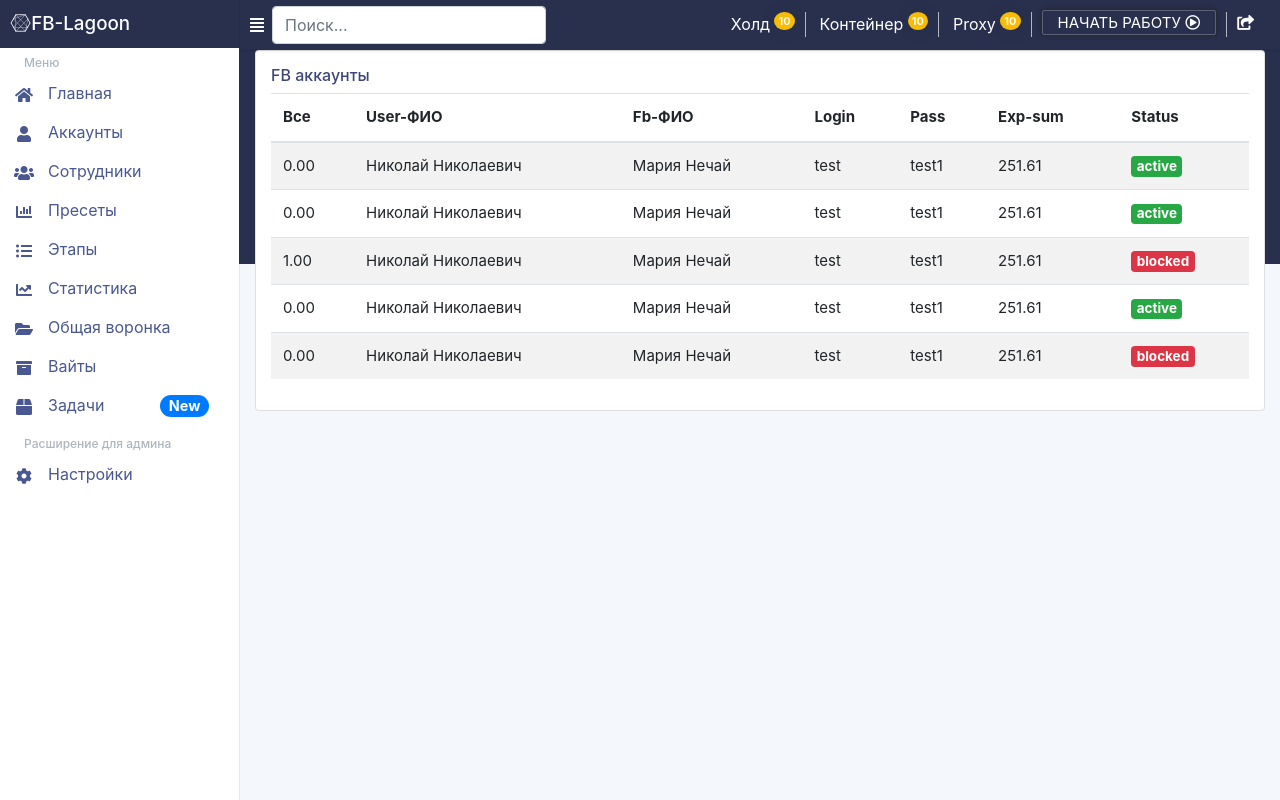
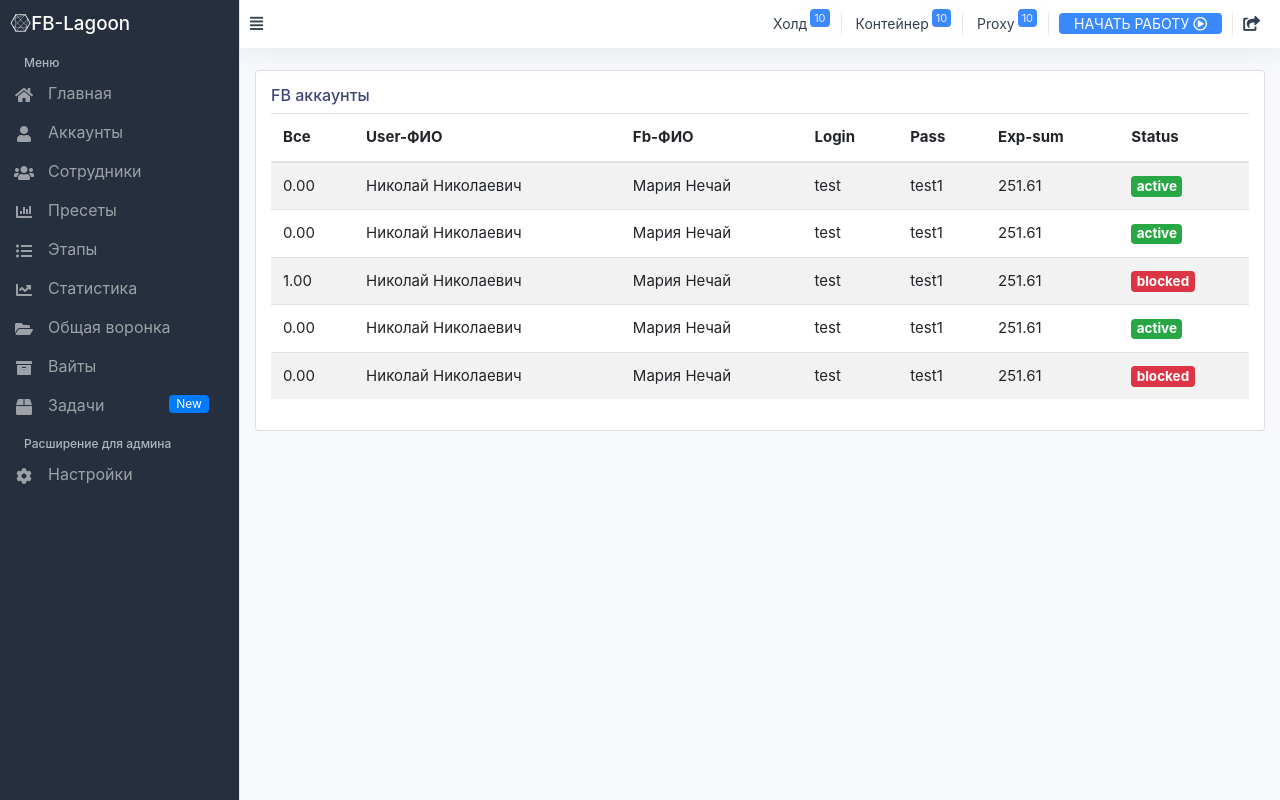
Before and after one commit to alex-klimchik/FB-Modul, a PHP site: page / in a window 1280 px wide. Run offline with PHP 8.4, Linux system fonts and the light colour scheme; some libraries are stand-ins or nearby versions.

Commit message:
fixSidebar

```diff
--- a/css/style.css
+++ b/css/style.css
@@ -14,10 +14,11 @@
     .wrapper {
         display: flex;
         width: 100%;
+        background-color: #f7f9fc;
     }
 
     main {
-        padding: 50px 0px 15px;
+        padding: 70px 0px 15px;
     }
 
     .is-collapsed .page-container {
@@ -60,10 +61,9 @@
         border-right: 1px solid rgba(0, 0, 0, .0625);
     }
 
-    .sidebar-brand,
-    .sidebar-brand:hover {
+    .sidebar-brand {
         padding: 10px;
-        background: #28304e;
+        background: #262f3d;
         font-size: 1.175rem;
         font-weight: 500;
         color: #fff;
@@ -72,20 +72,19 @@
         text-decoration: none;
     }
 
-    .button-start-work {
-        text-transform: uppercase;
-    }
-
     .align-middle {
         vertical-align: middle !important;
     }
 
     .button-start-work {
-        box-shadow: 0 0 4px 1px #272626d9;
+        font-size: 14px;
+        font-weight: 400;
+        text-transform: uppercase;
+        background: #3a89ff;
+        padding: 2px 15px;
+        border-radius: 4px;
         cursor: pointer;
-        padding: 2px 15px;
-        border-radius: 2px;
-        border: 1px solid #ffffff3d;
+        color: white!important;
     }
 
     .exit {
@@ -101,6 +100,7 @@
     }
 
     .sidebar-nav {
+        background: beige;
         margin-bottom: 0;
         padding-left: 0;
         list-style: none;
@@ -112,7 +112,8 @@
         justify-content: flex-start;
         -webkit-box-flex: 1;
         flex: 1;
-        background: #fff;
+        /* background: #28304e; */
+        background: #262f3d;
         overflow: overlay;
     }
 
@@ -124,7 +125,7 @@
     .header-menu .nav-item {
         cursor: pointer;
         padding: 0px 10px;
-        border-right: 1px solid #ffffffa6;
+        border-right: 1px solid #e6e7e9;
     }
 
     .header-menu .nb-f:hover {
@@ -132,14 +133,14 @@
     }
 
     .header-menu .start-work:hover .button-start-work {
-        background: #a5a2a2;
+        background: #027bdc;
         transition: 0.3s;
     }
 
     .header-menu .start-work {
         cursor: pointer;
         padding: 0px 10px;
-        border-right: 1px solid #ffffffa6;
+        border-right: 1px solid #e6e7e9;
     }
 
     body {
@@ -187,6 +188,7 @@
         display: flex!important;
         font-size: 16px;
         position: relative;
+        color: hsla(0, 0%, 100%, .55);
     }
 
     .sidebar-header {
@@ -199,11 +201,11 @@
     }
 
     .header {
-        min-height: 50px;
-        color: white;
-        background-color: #28304e;
-        box-shadow: 1px 1px 3px rgba(0, 0, 0, 0.1);
-        border-bottom: 1px solid rgba(0, 0, 0, .0625);
+        background-color: #fff!important;
+        min-height: 48px;
+        color: #354052!important;
+        border-bottom: 0;
+        box-shadow: 0 0 2rem 0 rgba(53, 64, 82, .1);
         margin-bottom: 0;
         padding: 5px 10px;
         position: fixed;
@@ -214,19 +216,10 @@
         z-index: 800;
     }
 
-    .dx-r {
-        float: right;
+    .nb-f {
+        font-size: 14px;
     }
-
-    .dr-r {
-        padding-right: 6px;
-    }
-
-    .nb-f {
-        font-size: 16px;
-    }
-
-    .wrapper:before {
+    /* .wrapper:before {
         width: 100%;
         height: 264px;
         position: absolute;
@@ -236,6 +229,7 @@
         content: " ";
         z-index: 0;
     }
+     */
 
     .nav-item .indicator {
         background: #f7bc06;
@@ -252,6 +246,8 @@
     }
 
     .sidebar-badge {
+        font-size: 12px;
+        border-radius: 4px;
         position: absolute;
         right: 30px;
         top: 5px;
@@ -266,21 +262,26 @@
     }
 
     .sidebar-item:hover {
-        background: #e9ecef;
+        color: hsla(0, 0%, 100%, .9);
+        background: #1e2530;
     }
 
     .sidebar-toggle {
         cursor: pointer;
     }
 
+    a:hover {
+        text-decoration: none;
+    }
+
     sup {
-        top: -0.5em;
+        right: 1px;
+        top: -7px;
         color: rgba(255, 255, 255, 0.9);
-        border-radius: 50%;
+        border-radius: 4px;
         padding: 2px 4px;
         font-size: 11px;
-        font-weight: bold;
-        background: #f7bc06;
+        background: #3a89ff;
         box-shadow: 0 0 2rem 0 rgba(0, 0, 0, 0.05)
     }
 
--- a/index.html
+++ b/index.html
@@ -16,7 +16,7 @@
     <script src="https://maxcdn.bootstrapcdn.com/bootstrap/4.3.1/js/bootstrap.min.js"></script>
 
     <link rel="stylesheet" href="https://use.fontawesome.com/releases/v5.8.2/css/all.css" integrity="sha384-oS3vJWv+0UjzBfQzYUhtDYW+Pj2yciDJxpsK1OYPAYjqT085Qq/1cq5FLXAZQ7Ay" crossorigin="anonymous">
-
+    <meta name="viewport" content="width=device-width, initial-scale=1">
     <meta charset="utf-8">
     <link rel="stylesheet" type="text/css" href="css/style.css">
 
@@ -83,7 +83,7 @@
                         <a class="sidebar-link" href="index.php">
                             <span class="icon-holder"><i class="fas fa-box"></i></span>
                             <span class="title">Задачи</span>
-                            <span size="18" class="sidebar-badge badge badge-primary badge-pill">New</span></a>
+                            <span size="18" class="sidebar-badge badge-primary badge-pill">New</span></a>
                     </li>
 
 
@@ -103,8 +103,8 @@
         <div class="page-container">
             <!--Header-->
             <nav class="navbar-theme navbar navbar-expand header">
-                <span class="sidebar-toggle d-flex mr-2 nb-f"><i class="fas fa-align-justify"></i></span>
-                <form class="form-inline"><input placeholder="Поиск..." aria-label="Search" type="text" class="form-control-lite form-control"></form>
+                <span class="sidebar-toggle "><i class="fas fa-align-justify"></i></span>
+
                 <div class="collapse navbar-collapse">
                     <ul class="ml-auto navbar-nav header-menu">
                         <li class="ml-lg-1  nav-item"><a class="nb-f">Холд <sup id="hold" style="">10</sup></a></li>
```
